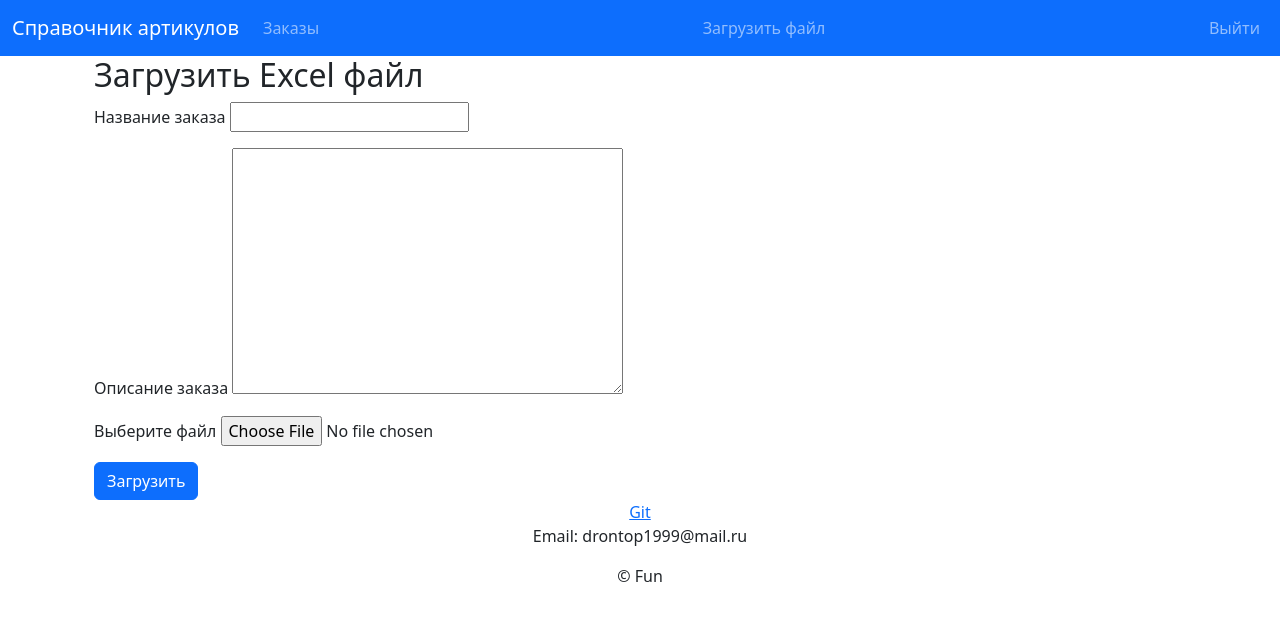
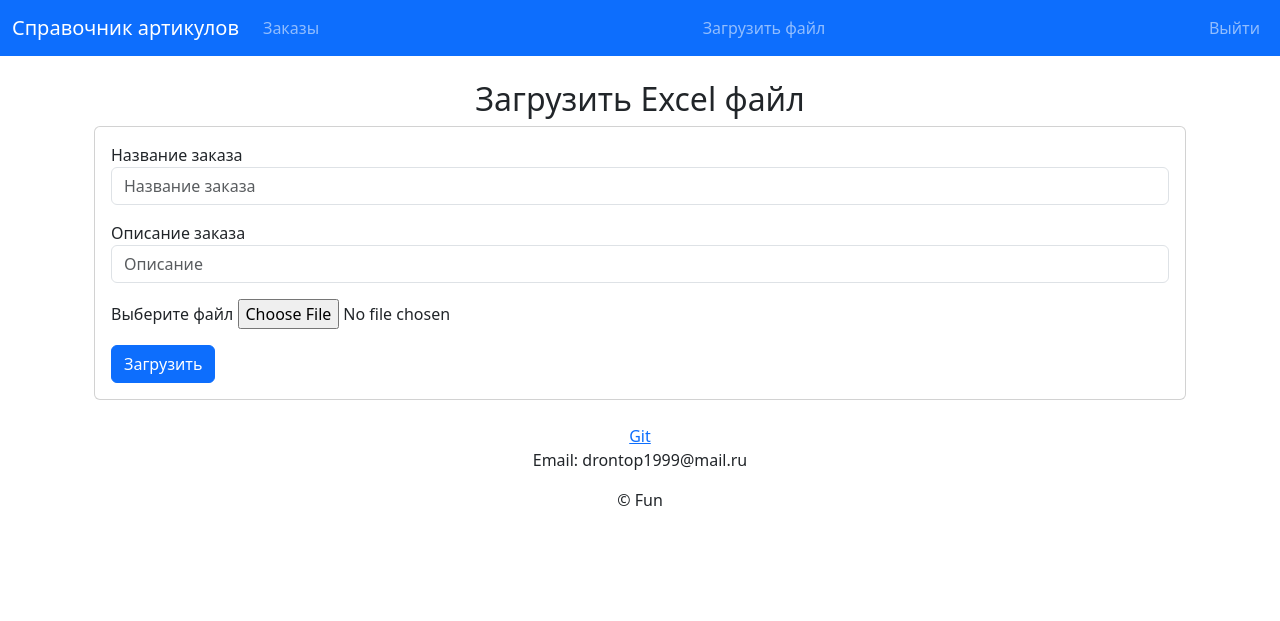
Before and after one commit to Andreysx/Bot_Django, a Django app: page /upload/ in a window 1280 px wide. Shown: the top 621 px of the page. Run offline with Django 5.2, Linux system fonts and the light colour scheme; the visitor is signed in with stand-in values (Sample User, id 1).

Commit message:
Upgrade upload template and form

```diff
--- a/stsproject/goodsapp/forms.py
+++ b/stsproject/goodsapp/forms.py
@@ -3,5 +3,7 @@ from django import forms
 
 class ExcelUploadForm(forms.Form):
     file = forms.FileField(label='Выберите файл')
-    name = forms.CharField(max_length=50, label='Название заказа', required=True)
-    description = forms.CharField(widget=forms.Textarea, label='Описание заказа', required=True)
+    name = forms.CharField(widget=forms.TextInput(attrs={'class': 'form-control', 'placeholder': 'Название заказа'}),
+                           max_length=50, label='Название заказа', required=True)
+    description = forms.CharField(widget=forms.TextInput(attrs={'class': 'form-control', 'placeholder': 'Описание'}),
+                                  label='Описание заказа', required=True)
--- a/stsproject/templates/goods/upload.html
+++ b/stsproject/templates/goods/upload.html
@@ -1,27 +1,32 @@
 {% extends 'base.html' %}
 
 {% block content %}
-<div class="container">
-    <h2>Загрузить Excel файл</h2>
+<div class="container my-4">
+    <h2 class="text-center">Загрузить Excel файл</h2>
+
+    <div class="card">
+        <div class="card-body">
             <form method="post" enctype="multipart/form-data">
                 {% csrf_token %}
 
                 <div class="mb-3">
                     {{ form.name.label }}
-            {{ form.name }}
+                    {{ form.name }}  <!-- Используем класс form-control -->
                 </div>
 
                 <div class="mb-3">
                     {{ form.description.label }}
-            {{ form.description }}
+                    {{ form.description }}  <!-- Используем класс form-control -->
                 </div>
 
                 <div class="mb-3">
                     {{ form.file.label }}
-            {{ form.file }}
+                    {{ form.file }}  <!-- Используем класс form-control -->
                 </div>
 
                 <button type="submit" class="btn btn-primary">Загрузить</button>
             </form>
         </div>
+    </div>
+</div>
 {% endblock %}
```
Lines whose indentation alone changed are shown as unchanged.
